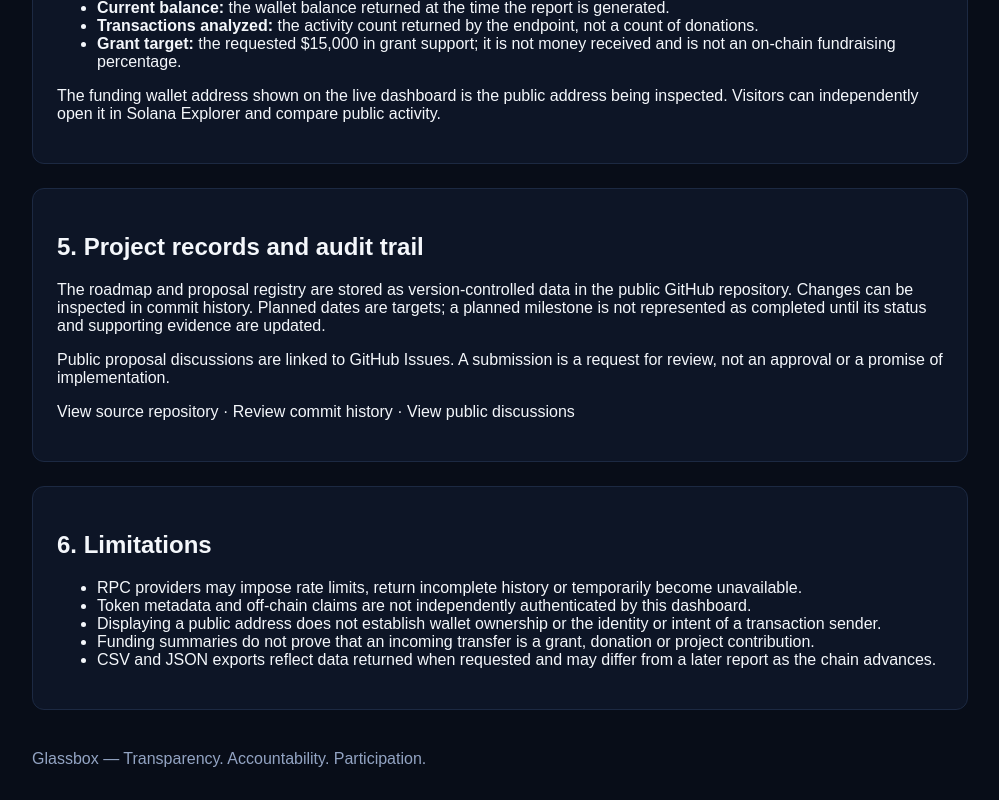
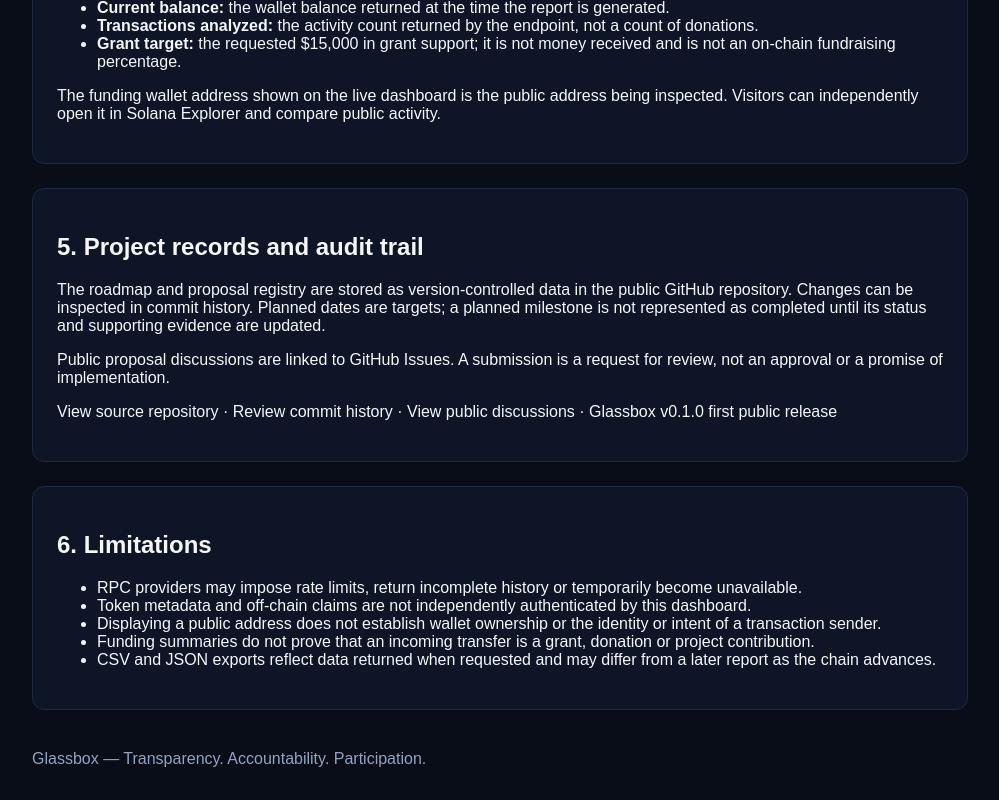
Before and after one commit to Godwin178/Glassbox, a Next.js app: page /methodology in a window 1280 px wide. Shown: the part 1112-1912 px from the top of the page, without its empty margins (140-1139 px from the left). Built offline with nearby package versions, Linux system fonts and the light colour scheme.

Commit message:
Link first public release in verification audit trail

```diff
--- a/app/methodology/page.tsx
+++ b/app/methodology/page.tsx
@@ -49,7 +49,7 @@ export default function MethodologyPage() {
         <h2>5. Project records and audit trail</h2>
         <p>The roadmap and proposal registry are stored as version-controlled data in the public GitHub repository. Changes can be inspected in commit history. Planned dates are targets; a planned milestone is not represented as completed until its status and supporting evidence are updated.</p>
         <p>Public proposal discussions are linked to GitHub Issues. A submission is a request for review, not an approval or a promise of implementation.</p>
-        <p><a href="https://github.com/Godwin178/Glassbox" target="_blank" rel="noopener noreferrer">View source repository</a>{" · "}<a href="https://github.com/Godwin178/Glassbox/commits/main/" target="_blank" rel="noopener noreferrer">Review commit history</a>{" · "}<a href="https://github.com/Godwin178/Glassbox/issues" target="_blank" rel="noopener noreferrer">View public discussions</a></p>
+        <p><a href="https://github.com/Godwin178/Glassbox" target="_blank" rel="noopener noreferrer">View source repository</a>{" · "}<a href="https://github.com/Godwin178/Glassbox/commits/main/" target="_blank" rel="noopener noreferrer">Review commit history</a>{" · "}<a href="https://github.com/Godwin178/Glassbox/issues" target="_blank" rel="noopener noreferrer">View public discussions</a>{" · "}<a href="https://github.com/Godwin178/Glassbox/releases/tag/v0.1.0" target="_blank" rel="noopener noreferrer">Glassbox v0.1.0 first public release</a></p>
       </section>
       <section className="card">
         <h2>6. Limitations</h2>
```
